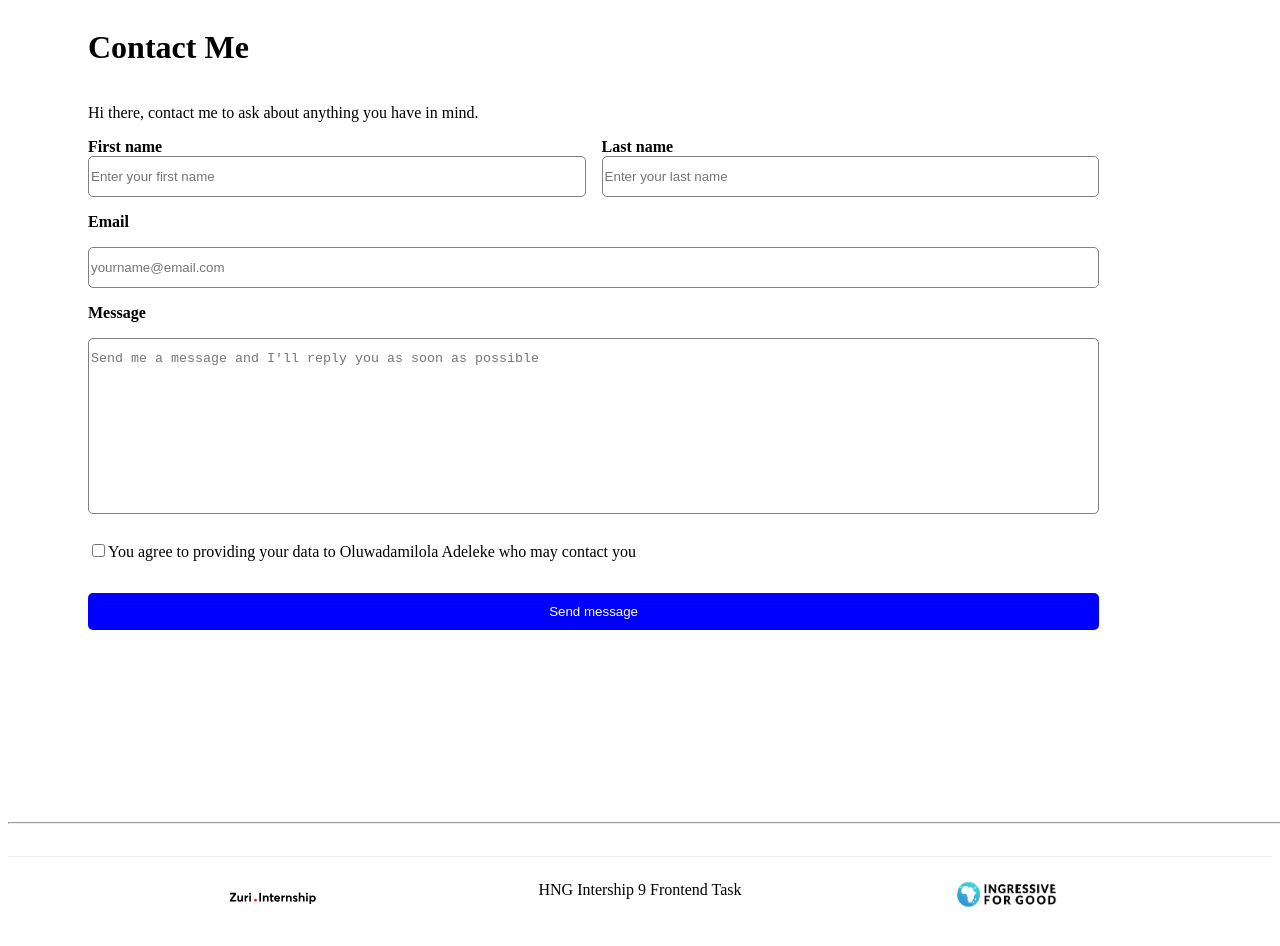
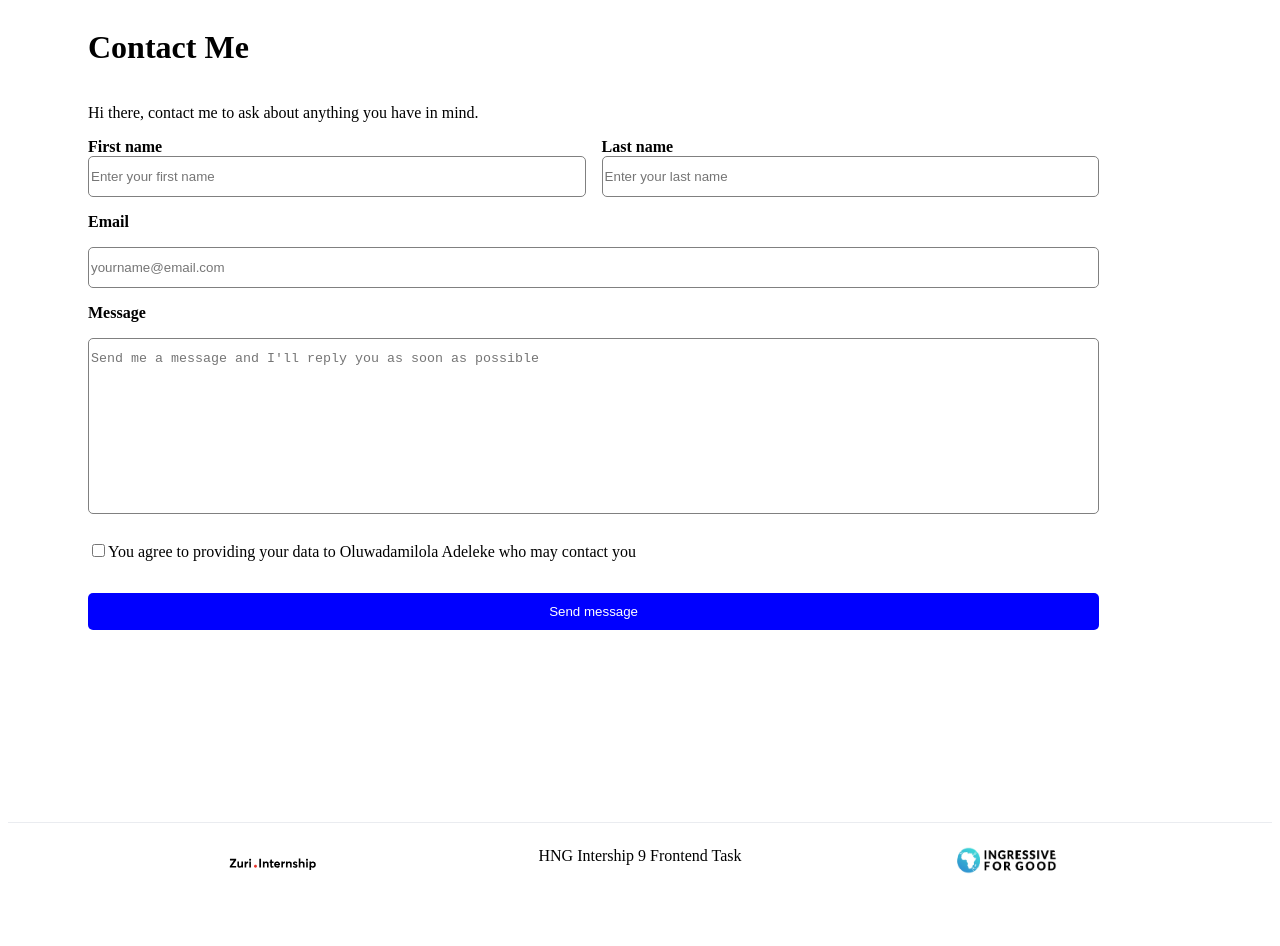
Before and after one commit to od-adeleke/Landing-Page, a React (Create React App) app: page /contact in a window 1280 px wide. Shown: the top 946 px of the page. After the commit the page ends 915 px from the top, so only its background shows below. Built offline with nearby package versions, Linux system fonts and the light colour scheme.

Commit message:
chore: code maintenance

```diff
--- a/src/App.js
+++ b/src/App.js
@@ -15,9 +15,6 @@ function App() {
         </Routes>
       </Router>
 
-      <div>
-        <hr />
-      </div>
       <footer>
         <img src={Zuri} alt="Zuri logo"/>
 
```
